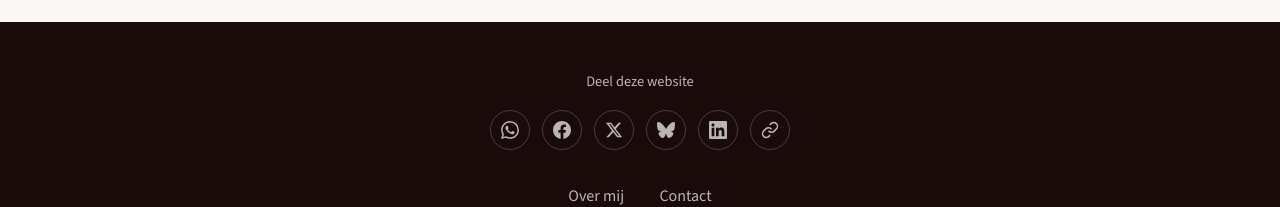
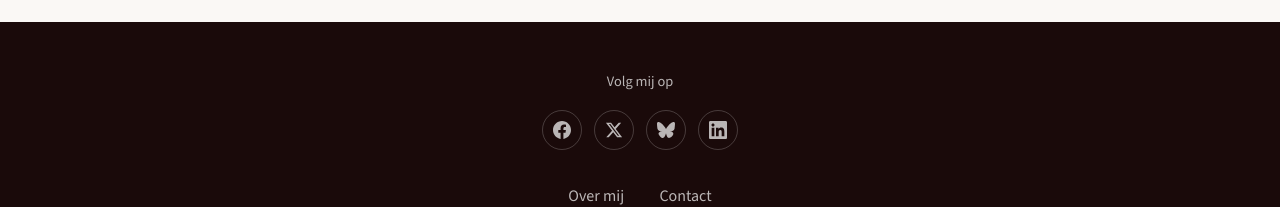
Before and after one commit to ptenzijthoff-lgtm/meijertenzijthoff-website, an Eleventy site: page src/index.njk in a window 1280 px wide. Shown: the part 1632-1839 px from the top of the page. Built offline with nearby package versions, Linux system fonts and the light colour scheme; Eleventy itself is replaced by a stand-in of ours; files that its build step writes are made by us from their sources.

Commit message:
Update base.njk

```diff
--- a/src/_includes/layouts/base.njk
+++ b/src/_includes/layouts/base.njk
@@ -71,17 +71,14 @@
     <footer class="site-footer">
         <div class="footer-content">
             <div class="footer-share">
-                <p>Deel deze website</p>
+                <p>Volg mij op</p>
                 <div class="footer-share-buttons">
-                    <button class="footer-share-btn whatsapp" onclick="shareSiteWhatsApp()" title="WhatsApp"><svg viewBox="0 0 24 24" fill="currentColor"><path d="M17.472 14.382c-.297-.149-1.758-.867-2.03-.967-.273-.099-.471-.148-.67.15-.197.297-.767.966-.94 1.164-.173.199-.347.223-.644.075-.297-.15-1.255-.463-2.39-1.475-.883-.788-1.48-1.761-1.653-2.059-.173-.297-.018-.458.13-.606.134-.133.298-.347.446-.52.149-.174.198-.298.298-.497.099-.198.05-.371-.025-.52-.075-.149-.669-1.612-.916-2.207-.242-.579-.487-.5-.669-.51-.173-.008-.371-.01-.57-.01-.198 0-.52.074-.792.372-.272.297-1.04 1.016-1.04 2.479 0 1.462 1.065 2.875 1.213 3.074.149.198 2.096 3.2 5.077 4.487.709.306 1.262.489 1.694.625.712.227 1.36.195 1.871.118.571-.085 1.758-.719 2.006-1.413.248-.694.248-1.289.173-1.413-.074-.124-.272-.198-.57-.347m-5.421 7.403h-.004a9.87 9.87 0 01-5.031-1.378l-.361-.214-3.741.982.998-3.648-.235-.374a9.86 9.86 0 01-1.51-5.26c.001-5.45 4.436-9.884 9.888-9.884 2.64 0 5.122 1.03 6.988 2.898a9.825 9.825 0 012.893 6.994c-.003 5.45-4.437 9.884-9.885 9.884m8.413-18.297A11.815 11.815 0 0012.05 0C5.495 0 .16 5.335.157 11.892c0 2.096.547 4.142 1.588 5.945L.057 24l6.305-1.654a11.882 11.882 0 005.683 1.448h.005c6.554 0 11.89-5.335 11.893-11.893a11.821 11.821 0 00-3.48-8.413z"/></svg></button>
-                    <button class="footer-share-btn facebook" onclick="shareSiteFacebook()" title="Facebook"><svg viewBox="0 0 24 24" fill="currentColor"><path d="M24 12.073c0-6.627-5.373-12-12-12s-12 5.373-12 12c0 5.99 4.388 10.954 10.125 11.854v-8.385H7.078v-3.47h3.047V9.43c0-3.007 1.792-4.669 4.533-4.669 1.312 0 2.686.235 2.686.235v2.953H15.83c-1.491 0-1.956.925-1.956 1.874v2.25h3.328l-.532 3.47h-2.796v8.385C19.612 23.027 24 18.062 24 12.073z"/></svg></button>
-                    <button class="footer-share-btn twitter" onclick="shareSiteTwitter()" title="X"><svg viewBox="0 0 24 24" fill="currentColor"><path d="M18.244 2.25h3.308l-7.227 8.26 8.502 11.24H16.17l-5.214-6.817L4.99 21.75H1.68l7.73-8.835L1.254 2.25H8.08l4.713 6.231zm-1.161 17.52h1.833L7.084 4.126H5.117z"/></svg></button>
-                    <button class="footer-share-btn bluesky" onclick="shareSiteBluesky()" title="Bluesky"><svg viewBox="0 0 24 24" fill="currentColor"><path d="M12 10.8c-1.087-2.114-4.046-6.053-6.798-7.995C2.566.944 1.561 1.266.902 1.565.139 1.908 0 3.08 0 3.768c0 .69.378 5.65.624 6.479.815 2.736 3.713 3.66 6.383 3.364.136-.02.275-.039.415-.056-.138.022-.276.04-.415.056-3.912.58-7.387 2.005-2.83 7.078 5.013 5.19 6.87-1.113 7.823-4.308.953 3.195 2.05 9.271 7.733 4.308 4.267-4.308 1.172-6.498-2.74-7.078a8.741 8.741 0 01-.415-.056c.14.017.279.036.415.056 2.67.297 5.568-.628 6.383-3.364.246-.828.624-5.79.624-6.478 0-.69-.139-1.861-.902-2.206-.659-.298-1.664-.62-4.3 1.24C16.046 4.748 13.087 8.687 12 10.8z"/></svg></button>
-                    <button class="footer-share-btn linkedin" onclick="shareSiteLinkedIn()" title="LinkedIn"><svg viewBox="0 0 24 24" fill="currentColor"><path d="M20.447 20.452h-3.554v-5.569c0-1.328-.027-3.037-1.852-3.037-1.853 0-2.136 1.445-2.136 2.939v5.667H9.351V9h3.414v1.561h.046c.477-.9 1.637-1.85 3.37-1.85 3.601 0 4.267 2.37 4.267 5.455v6.286zM5.337 7.433c-1.144 0-2.063-.926-2.063-2.065 0-1.138.92-2.063 2.063-2.063 1.14 0 2.064.925 2.064 2.063 0 1.139-.925 2.065-2.064 2.065zm1.782 13.019H3.555V9h3.564v11.452zM22.225 0H1.771C.792 0 0 .774 0 1.729v20.542C0 23.227.792 24 1.771 24h20.451C23.2 24 24 23.227 24 22.271V1.729C24 .774 23.2 0 22.222 0h.003z"/></svg></button>
-                    <button class="footer-share-btn link" onclick="copySiteLink(this)" title="Kopieer link"><svg viewBox="0 0 24 24" fill="none" stroke="currentColor" stroke-width="2"><path d="M10 13a5 5 0 0 0 7.54.54l3-3a5 5 0 0 0-7.07-7.07l-1.72 1.71"/><path d="M14 11a5 5 0 0 0-7.54-.54l-3 3a5 5 0 0 0 7.07 7.07l1.71-1.71"/></svg></button>
+                    <a href="https://www.facebook.com/ptenzijthoff" target="_blank" class="footer-share-btn facebook" title="Facebook"><svg viewBox="0 0 24 24" fill="currentColor"><path d="M24 12.073c0-6.627-5.373-12-12-12s-12 5.373-12 12c0 5.99 4.388 10.954 10.125 11.854v-8.385H7.078v-3.47h3.047V9.43c0-3.007 1.792-4.669 4.533-4.669 1.312 0 2.686.235 2.686.235v2.953H15.83c-1.491 0-1.956.925-1.956 1.874v2.25h3.328l-.532 3.47h-2.796v8.385C19.612 23.027 24 18.062 24 12.073z"/></svg></a>
+                    <a href="https://x.com/PMLtenZijthoff" target="_blank" class="footer-share-btn twitter" title="X"><svg viewBox="0 0 24 24" fill="currentColor"><path d="M18.244 2.25h3.308l-7.227 8.26 8.502 11.24H16.17l-5.214-6.817L4.99 21.75H1.68l7.73-8.835L1.254 2.25H8.08l4.713 6.231zm-1.161 17.52h1.833L7.084 4.126H5.117z"/></svg></a>
+                    <a href="https://bsky.app/profile/meijernourchai.bsky.social" target="_blank" class="footer-share-btn bluesky" title="Bluesky"><svg viewBox="0 0 24 24" fill="currentColor"><path d="M12 10.8c-1.087-2.114-4.046-6.053-6.798-7.995C2.566.944 1.561 1.266.902 1.565.139 1.908 0 3.08 0 3.768c0 .69.378 5.65.624 6.479.815 2.736 3.713 3.66 6.383 3.364.136-.02.275-.039.415-.056-.138.022-.276.04-.415.056-3.912.58-7.387 2.005-2.83 7.078 5.013 5.19 6.87-1.113 7.823-4.308.953 3.195 2.05 9.271 7.733 4.308 4.267-4.308 1.172-6.498-2.74-7.078a8.741 8.741 0 01-.415-.056c.14.017.279.036.415.056 2.67.297 5.568-.628 6.383-3.364.246-.828.624-5.79.624-6.478 0-.69-.139-1.861-.902-2.206-.659-.298-1.664-.62-4.3 1.24C16.046 4.748 13.087 8.687 12 10.8z"/></svg></a>
+                    <a href="https://www.linkedin.com/in/meijer-ten-zijthoff-5147491b/" target="_blank" class="footer-share-btn linkedin" title="LinkedIn"><svg viewBox="0 0 24 24" fill="currentColor"><path d="M20.447 20.452h-3.554v-5.569c0-1.328-.027-3.037-1.852-3.037-1.853 0-2.136 1.445-2.136 2.939v5.667H9.351V9h3.414v1.561h.046c.477-.9 1.637-1.85 3.37-1.85 3.601 0 4.267 2.37 4.267 5.455v6.286zM5.337 7.433c-1.144 0-2.063-.926-2.063-2.065 0-1.138.92-2.063 2.063-2.063 1.14 0 2.064.925 2.064 2.063 0 1.139-.925 2.065-2.064 2.065zm1.782 13.019H3.555V9h3.564v11.452zM22.225 0H1.771C.792 0 0 .774 0 1.729v20.542C0 23.227.792 24 1.771 24h20.451C23.2 24 24 23.227 24 22.271V1.729C24 .774 23.2 0 22.222 0h.003z"/></svg></a>
                 </div>
-            </div>
-            <nav class="footer-links">
+            </div>            <nav class="footer-links">
                 <a href="/over/">Over mij</a>
                 <a href="/contact/">Contact</a>
             </nav>
```
